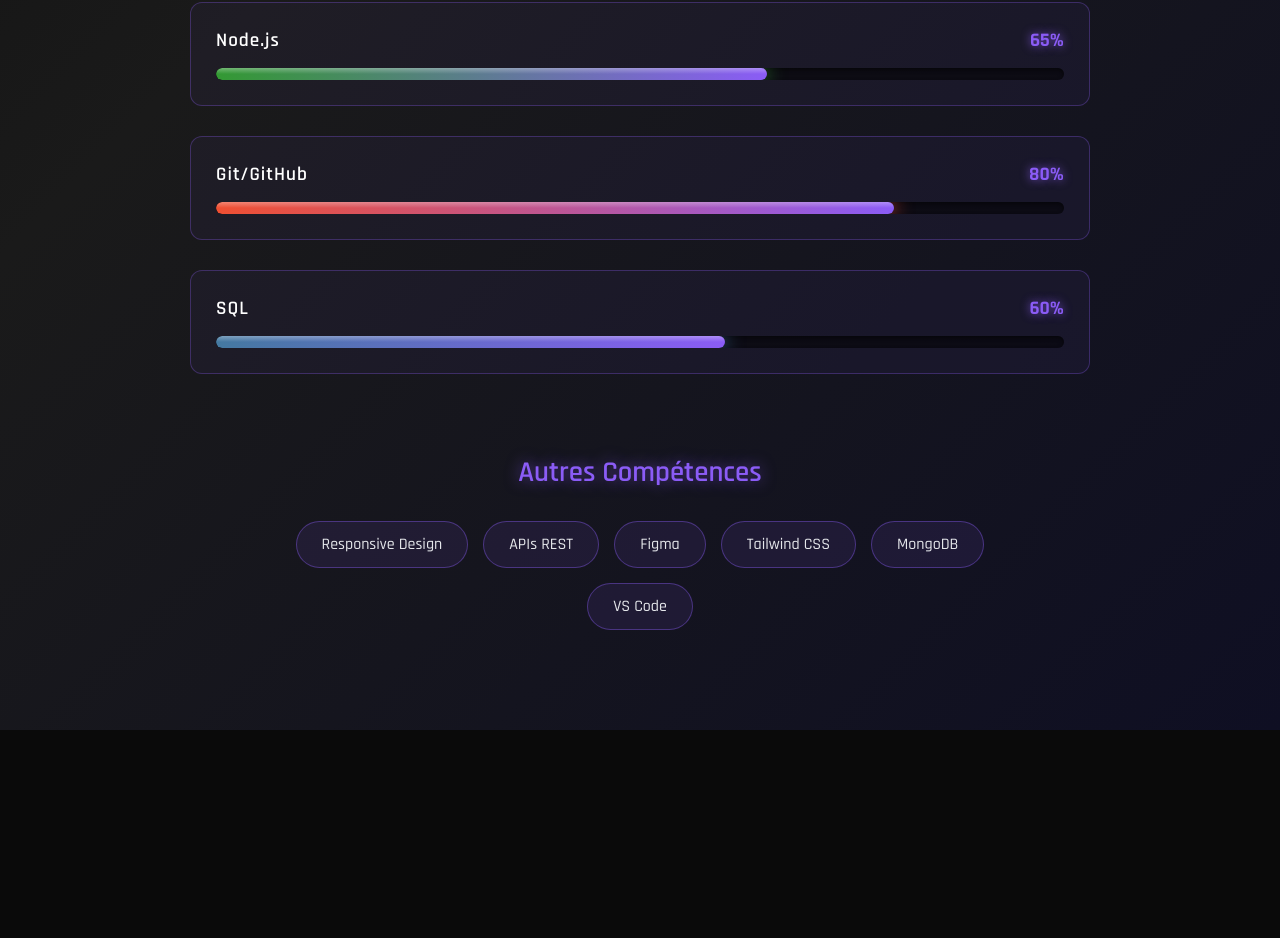
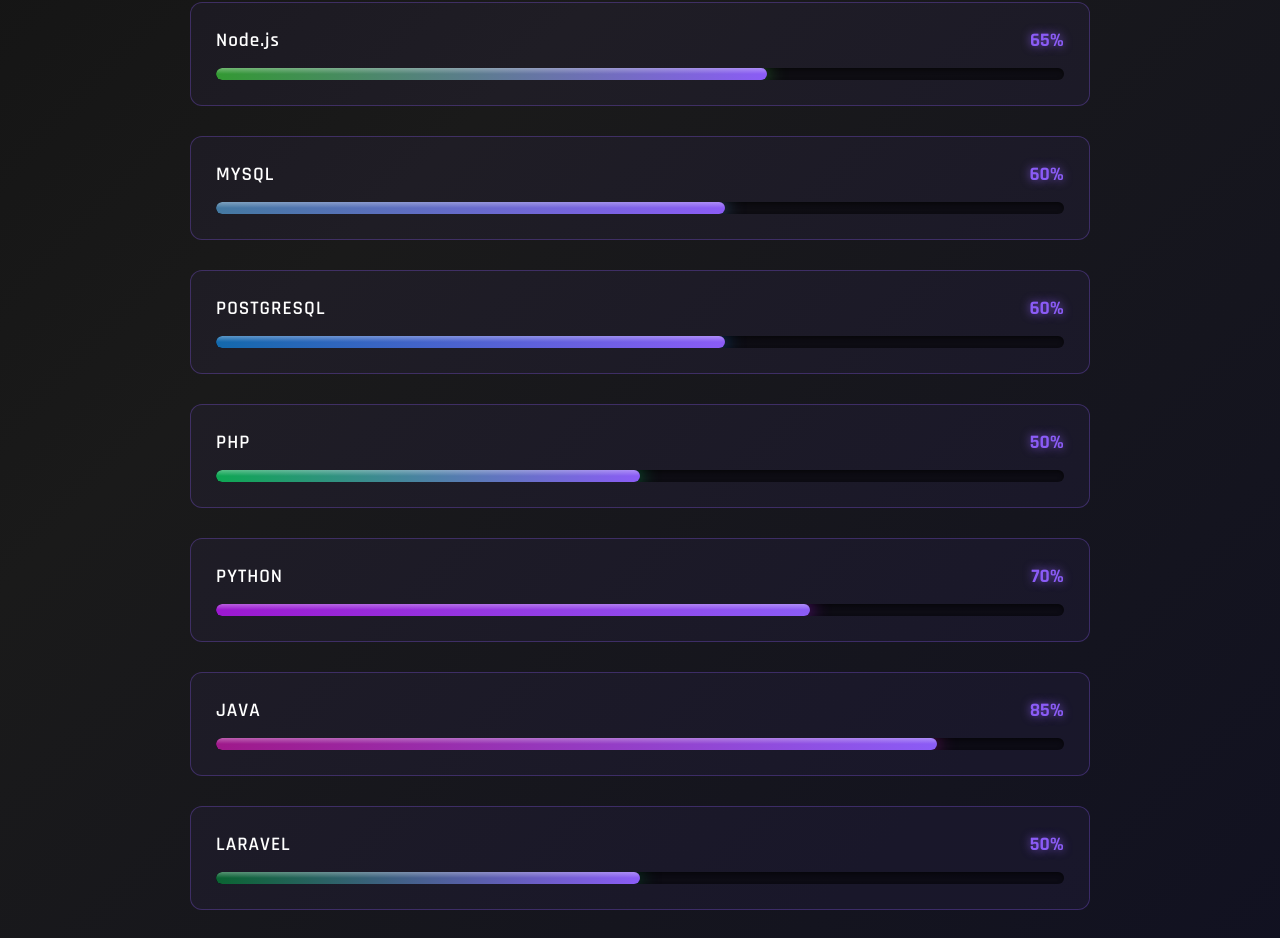
Before and after one commit to Zrid02/Portfolio, a React (Vite) app: page / in a window 1280 px wide. Shown: the part 1488-2426 px from the top of the page. Before the commit the page ends 2218 px from the top, so only its background shows below. Built offline with nearby package versions, Linux system fonts and the light colour scheme.

Commit message:
Correction de bug liee au skills

```diff
--- a/src/components/Skills.jsx
+++ b/src/components/Skills.jsx
@@ -6,12 +6,17 @@ function Skills() {
 
   // Liste de vos compétences avec niveaux
   const skills = [
-    { name: "HTML/CSS", level: 85, color: "#E34F26" },
-    { name: "JavaScript", level: 75, color: "#F7DF1E" },
-    { name: "React", level: 70, color: "#61DAFB" },
+    { name: "HTML/CSS", level: 90, color: "#E34F26" },
+    { name: "JavaScript", level: 70, color: "#F7DF1E" },
+    { name: "React", level: 45, color: "#61DAFB" },
     { name: "Node.js", level: 65, color: "#339933" },
-    { name: "Git/GitHub", level: 80, color: "#F05032" },
-    { name: "SQL", level: 60, color: "#4479A1" },
+    { name: "MYSQL", level: 60, color: "#4479A1" },
+    { name: "POSTGRESQL", level: 60, color: "#1369acff" },
+    { name: "PHP", level: 50, color: "#0ea753ff" },
+    { name: "PYTHON", level: 70, color: "#9c18d0ff" },
+    { name: "JAVA", level: 85, color: "#9f198bff" },
+    { name: "LARAVEL", level: 50, color: "#0a6432ff" },
+    { name: "FLASK", level: 55, color: "#af0cf0ff" },
   ];
 
   // Détection du scroll pour animation
@@ -60,7 +65,7 @@ function Skills() {
             textShadow: "0 0 20px rgba(139, 92, 246, 0.8)",
           }}
         >
-          🔎 MES COMPÉTENCES
+          🔎 MES SKILLS
         </h2>
         <div
           style={{
@@ -79,7 +84,7 @@ function Skills() {
             marginTop: "20px",
           }}
         >
-          Technologies et outils que je maîtrise
+          Technologies que je maîtrise
         </p>
       </div>
 
@@ -207,7 +212,7 @@ function Skills() {
             textShadow: "0 0 15px rgba(139, 92, 246, 0.6)",
           }}
         >
-          Autres Compétences
+          Outils utilisés et compétences complémentaires
         </h3>
         <div
           style={{
@@ -220,12 +225,13 @@ function Skills() {
           }}
         >
           {[
-            "Responsive Design",
-            "APIs REST",
-            "Figma",
-            "Tailwind CSS",
-            "MongoDB",
+            "Windows/Linux",
+            "Git/GitHub/GitLab",
+            "IntelliJ IDEA",
+            "PHPStorm",
             "VS Code",
+            "Réseaux",
+            "Méthodes Agiles",
           ].map((item, index) => (
             <div
               key={index}
@@ -235,7 +241,7 @@ function Skills() {
                 border: "1px solid rgba(139, 92, 246, 0.4)",
                 borderRadius: "25px",
                 color: "#E5E7EB",
-                fontSize: "1rem", // ← CETTE LIGNE DOIT ÊTRE COMPLÈTE
+                fontSize: "1rem",
                 fontWeight: "500",
                 transition: "all 0.3s",
                 cursor: "default",
```
